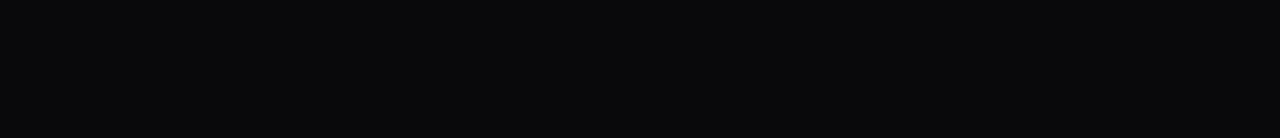
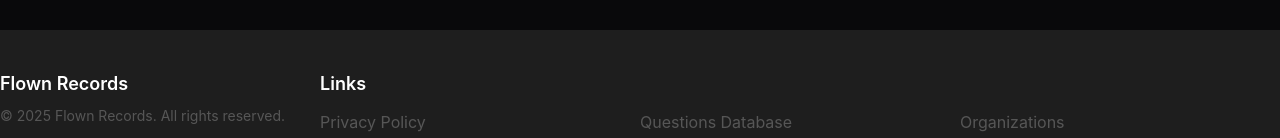
Before and after one commit to flownrecords/website, a React (Vite) app: page /getstarted in a window 1280 px wide. Shown: the part 807-945 px from the top of the page. Before the commit the page ends 800 px from the top, so only its background shows below. Built offline with nearby package versions, Linux system fonts and the light colour scheme; no server answers; grey boxes are pictures that could not be loaded.

Commit message:
✨ Add Footer component to Login and Register pages

```diff
--- a/src/pages/auth/Login.tsx
+++ b/src/pages/auth/Login.tsx
@@ -6,6 +6,7 @@ import Button from "../../components/general/Button";
 import Splash from "../../components/general/Splash";
 import useAlert from "../../components/alert/useAlert";
 import { useAuth } from "../../components/auth/AuthContext";
+import Footer from "../../components/general/Footer";
 
 export default function Login() {
     const API = import.meta.env.VITE_API_URL;
@@ -147,6 +148,9 @@ export default function Login() {
                     </Link>
                 </div>
             </div>
+
+            <br/><br/>
+            <Footer />
         </>
     );
 }
--- a/src/pages/auth/Register.tsx
+++ b/src/pages/auth/Register.tsx
@@ -5,6 +5,7 @@ import { Link, useNavigate } from "react-router-dom";
 import useAlert from "../../components/alert/useAlert";
 import axios from "axios";
 import { useAuth } from "../../components/auth/AuthContext";
+import Footer from "../../components/general/Footer";
 
 type Role = {
     id: string;
@@ -332,6 +333,8 @@ export default function Register() {
                     </div>
                 </form>
             </div>
+
+            <Footer />
         </>
     );
 }
```
